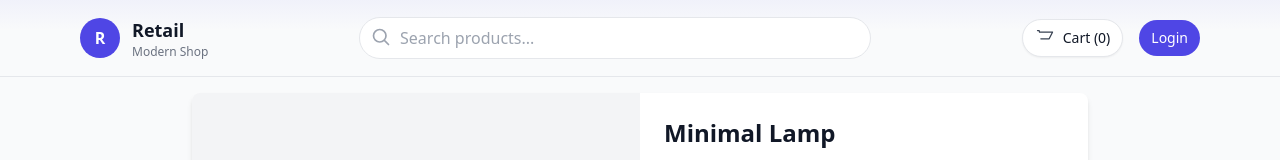
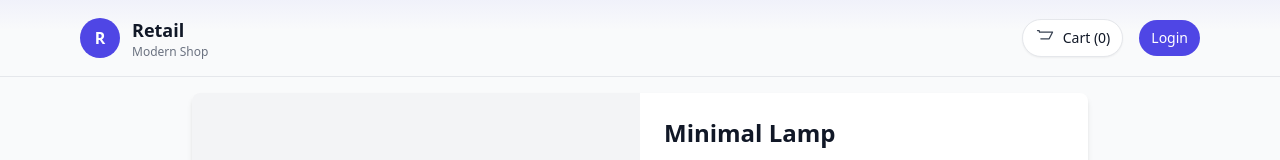
Before and after one commit to HenriqueFMA/React-Retail-E-Commerce-Frontend-Application, a React (Vite) app: page /products/1 in a window 1280 px wide. Shown: the top 160 px of the page. Built offline with nearby package versions, Linux system fonts and the light colour scheme.

Commit message:
Fix: Remove search input from Nav component to streamline layout

```diff
--- a/src/components/Nav.tsx
+++ b/src/components/Nav.tsx
@@ -21,14 +21,8 @@ export default function Nav() {
           </Link>
         </div>
 
-        <div className="flex-1 px-6">
-          <div className="relative max-w-lg mx-auto">
-            <input placeholder="Search products..." className="w-full border rounded-full px-4 py-2 pl-10 focus:outline-none focus:ring-2 focus:ring-indigo-300" />
-            <svg className="w-5 h-5 text-gray-400 absolute left-3 top-2.5" xmlns="http://www.w3.org/2000/svg" fill="none" viewBox="0 0 24 24" stroke="currentColor">
-              <path strokeLinecap="round" strokeLinejoin="round" strokeWidth={2} d="M21 21l-4.35-4.35M10.5 18a7.5 7.5 0 1 1 0-15 7.5 7.5 0 0 1 0 15z" />
-            </svg>
-          </div>
-        </div>
+        {/* search removed - keep spacing */}
+        <div className="flex-1" />
 
         <div className="flex items-center gap-4">
           <Link to="/cart" className="relative inline-flex items-center gap-2 px-3 py-2 bg-white border rounded-full shadow-sm hover:shadow-md">
```
